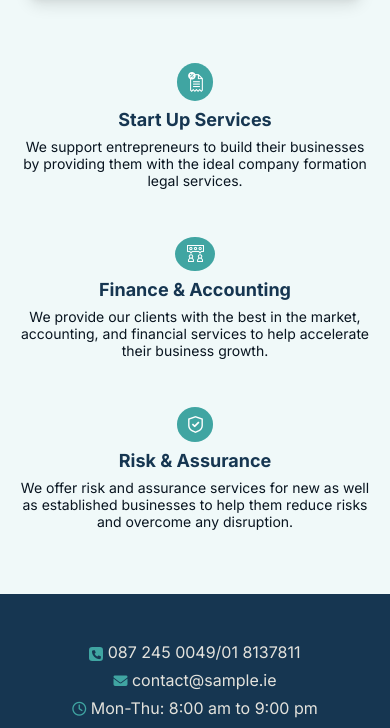
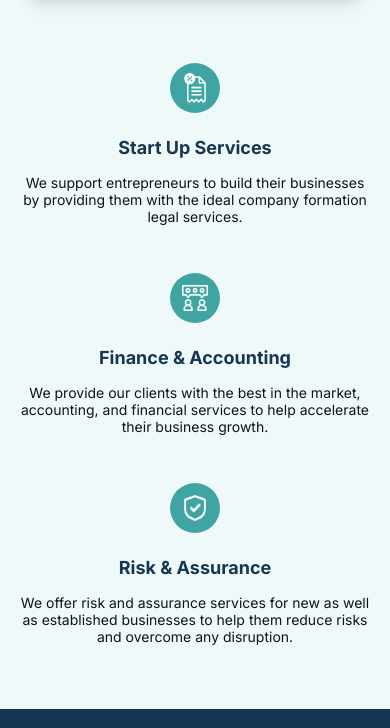
Before and after one commit to safachangani/Matsio-MachineTest, a plain HTML site: page index.html in a window 390 px wide. Shown: the part 809-1537 px from the top of the page. Drawn offline with Linux system fonts and the light colour scheme.

Commit message:
fix icons

```diff
--- a/index.html
+++ b/index.html
@@ -100,19 +100,19 @@
             <section class="service-section">
                 <div class="container">
                     <div class="service-card">
-                        <div class="icon"><img src="./assets/startup.png" alt="" srcset=""></div>
+                        <div class="icon"><img src="./assets/startup.png" alt="" srcset="" id="startup"></div>
                         <h4>Start Up Services</h4>
                         <p>We support entrepreneurs to build their businesses by providing them with
                             the ideal company formation legal services.</p>
                     </div>
                     <div class="service-card">
-                        <div class="icon"><img src="./assets/finance.png" alt="" srcset=""></div>
+                        <div class="icon"><img src="./assets/finance.png" alt="" srcset="" id="finance"></div>
                         <h4>Finance & Accounting</h4>
                         <p>We provide our clients with the best in the market, accounting, and
                             financial services to help accelerate their business growth.</p>
                     </div>
                     <div class="service-card">
-                        <div class="icon"><img src="./assets/risk.png" alt="" srcset=""></div>
+                        <div class="icon"><img src="./assets/risk.png" alt="" srcset="" id="risk"></div>
                         <h4>Risk & Assurance</h4>
                         <p>We offer risk and assurance services for new as well as established
                             businesses to help them reduce risks and overcome any disruption.</p>
--- a/style.css
+++ b/style.css
@@ -252,31 +252,42 @@ form input[type='checkbox'] {
 }
 
 .service-section .container {
-    padding: 4rem 0;
-    flex-wrap: wrap;
+    padding-top: 4rem;
+    padding-bottom: 4rem;
+     flex-wrap: wrap;
+     gap: 2rem;
 }
 
 .service-card {
     display: flex;
     flex-direction: column;
-    width: 25%;
-    gap: .5rem;
+    gap: 1rem;
+    flex: 1 1 calc(33.3% - 2rem);
 }
 
 .icon {
     background-color: #40A5A2;
     margin-right: auto;
     border-radius: 50%;
-    padding: .55rem .2rem;
+    width: 64px;
+    height: 64px;
     display: flex;
     justify-content: center;
+    align-items: center;
+    margin-bottom: .5rem;
 }
-
-.icon img {
-    width: 50%;
-    height: 50%;
+#startup{
+    width:29.48px ;
+    height:40px ;
 }
-
+#finance{
+    width: 34px;
+    height:34px ;
+}
+#risk{
+    width: 29.5px;
+    height:34px ;
+}
 .service-card h4 {
     color: #163651;
     font-size: 1.25rem;
@@ -314,8 +325,21 @@ footer {
 
     .icon {
         margin-right: 0;
+        width: 50px;
+        height: 50px;
     }
-
+    #startup{
+        width: 22px;
+        height: 30px;
+    }
+    #finance{
+        width: 26px;
+        height: 26px;
+    }
+    #risk{
+        width: 22px;
+        height:26px ;
+    }
     .hero-section {
         background-image: none;
         padding: 0;
```
